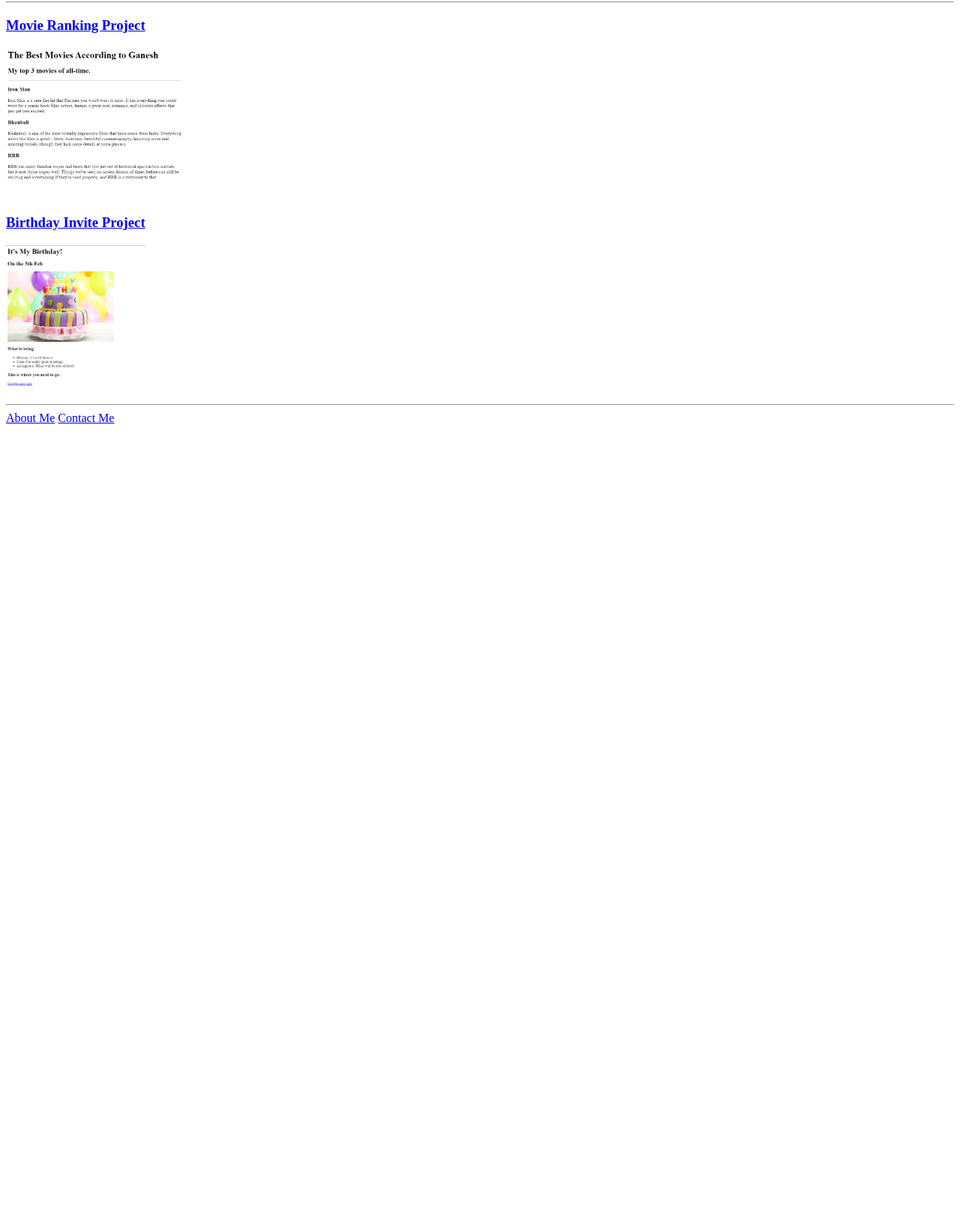
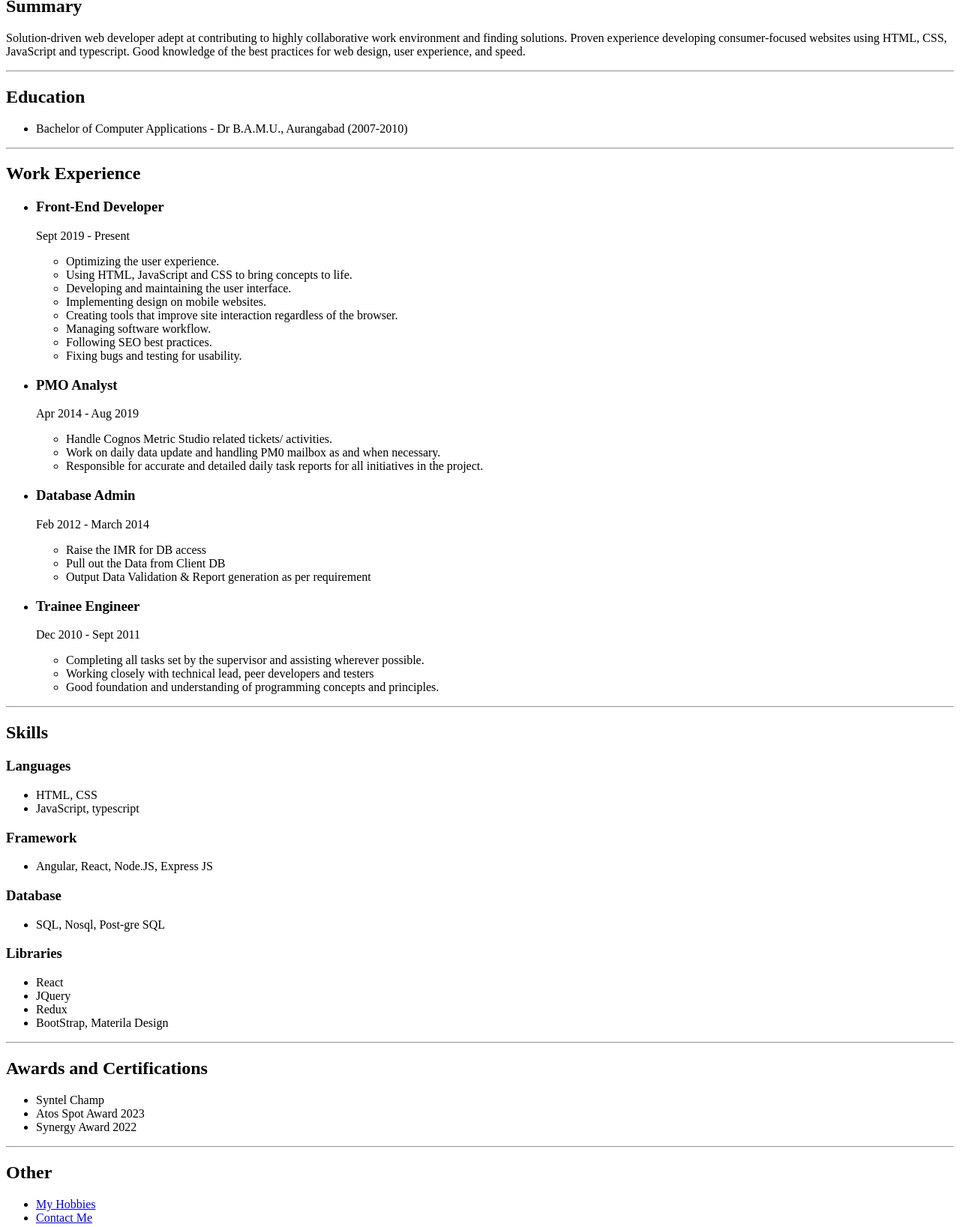
Before and after one commit to ganeshpakhale8/html-Portfolio, a plain HTML site: page index.html in a window 1280 px wide. Shown: the part 125-1762 px from the top of the page at 75% size. Before the commit the page ends 800 px from the top, so only its background shows below. Drawn offline with Linux system fonts and the light colour scheme.

Commit message:
Add files via upload

```diff
--- a/index.html
+++ b/index.html
@@ -1,37 +1,91 @@
-<!-- TODO 1: Create the HTML Boilerplate -->
-
-<!-- TODO 2: Add Your previous projects' HTML into the public folder -->
-
-<!-- TODO 3: Take screenshots of your project previews and add the images to the images folder -->
-
-<!-- TODO 4: Add titles/subtitles etc. -->
-
-<!-- TODO 5: Add a link to the project pages -->
-
-<!-- TODO 6: Add images to show the project previews
-HINT for TODO 6: You can use the height attribute set to 200 to make the image smaller:
-https://developer.mozilla.org/en-US/docs/Web/HTML/Element/img#attr-height -->
-
-<!-- TODO 7: Add the Contact Me and About Me page links -->
 <!DOCTYPE html>
 <html lang="en">
 <head>
     <meta charset="UTF-8">
     <meta name="viewport" content="width=device-width, initial-scale=1.0">
-    <title>Ganesh's Portfolio</title>
+    <title>Ganesh Pakhale's Resume</title>
 </head>
 <body>
-    <h1>Ganesh Pakhale's Portfolio</h1>
-    <h2>I'm a Web Developer</h2>
+    <h1>Ganesh Pakhale</h1>
+    <img src="./Photo.jpg" border="01" height="100" alt="passport photo" />
+    <h2>Summary</h2>
+    <p>Solution-driven web developer adept at contributing to highly collaborative work environment and finding solutions. Proven experience developing consumer-focused websites using HTML, CSS, JavaScript and typescript. Good knowledge of the best practices for web design, user experience, and speed.</p>
     <hr/>
-    <h3><a href="./public/movie-ranking.html">Movie Ranking Project</a></h3>
-    <img src="./assets/images/movie-ranking.png" height="200" alt="Movie Ranking Project preview" />
-
-    <h3><a href="./public/birthday-invite.html">Birthday Invite Project</a></h3>
-    <img src="./assets/images/birthday-invite.png" height="200" alt="Birthday Invite Project preview" />
-
+    <h2>Education</h2>
+    <ul>
+        <li>Bachelor of Computer Applications - Dr B.A.M.U., Aurangabad (2007-2010)</li>
+    </ul>
     <hr/>
-    <a href="./public/about.html">About Me</a>
-    <a href="./public/contact.html">Contact Me</a>
+    <h2>Work Experience</h2>
+    <ul>
+        <li><h3>Front-End Developer</h3></li>
+        <p>Sept 2019 - Present</p>
+        <ul>
+            <li>Optimizing the user experience.</li>
+            <li>Using HTML, JavaScript and CSS to bring concepts to life.</li>
+            <li>Developing and maintaining the user interface.</li>
+            <li>Implementing design on mobile websites.</li>
+            <li>Creating tools that improve site interaction regardless of the browser.</li>
+            <li>Managing software workflow.</li>
+            <li>Following SEO best practices.</li>
+            <li>Fixing bugs and testing for usability.</li>
+        </ul>
+        <li><h3>PMO Analyst</h3></li>
+        <p>Apr 2014 - Aug 2019</p>
+        <ul>
+            <li>Handle Cognos Metric Studio related tickets/ activities. </li>
+            <li>Work on daily data update and handling PM0 mailbox as and when necessary.</li>
+            <li>Responsible for accurate and detailed daily task reports for all initiatives in the project.</li>
+        </ul>
+        <li><h3>Database Admin</h3></li>
+        <p>Feb 2012 - March 2014</p>
+        <ul>
+            <li>Raise the IMR for DB access</li>
+            <li>Pull out the Data from Client DB</li>
+            <li>Output Data Validation & Report generation as per requirement</li>
+        </ul>
+        <li><h3>Trainee Engineer</h3></li>
+        <p>Dec 2010 - Sept 2011</p>
+        <ul>
+            <li>Completing all tasks set by the supervisor and assisting wherever possible.</li>
+            <li>Working closely with technical lead, peer developers and testers</li>
+            <li>Good foundation and understanding of programming concepts and principles.</li>
+        </ul>
+    </ul>
+    <hr/>
+    <h2>Skills</h2>
+        <h3>Languages</h3>
+            <ul>
+                <li>HTML, CSS</li>
+                <li>JavaScript, typescript</li>
+                </ul>
+        <h3>Framework</h3>
+            <ul>
+                <li>Angular, React, Node.JS, Express JS</li>
+            </ul>
+        <h3>Database</h3>
+            <ul>
+                <li>SQL, Nosql, Post-gre SQL</li>
+            </ul>
+        <h3>Libraries</h3>
+            <ul>
+                <li>React</li>
+                <li>JQuery</li>
+                <li>Redux</li>
+                <li>BootStrap, Materila Design</li>
+            </ul>
+    <hr/>
+    <h2>Awards and Certifications</h2>
+    <ul>
+        <li>Syntel Champ</li>
+        <li>Atos Spot Award 2023</li>
+        <li>Synergy Award 2022</li>
+    </ul>
+    <hr/>
+    <h2>Other</h2>
+    <ul>
+        <li><a href="My Hobbies.html"> My Hobbies</a></li>
+        <li><a href="contact.html"> Contact Me </a> </li>
+    </ul>
 </body>
 </html>
```
